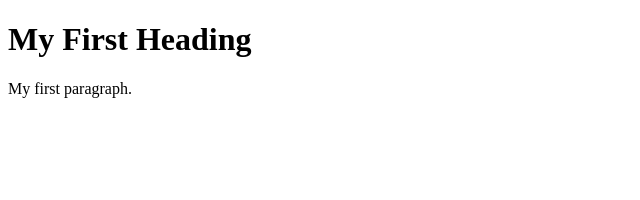
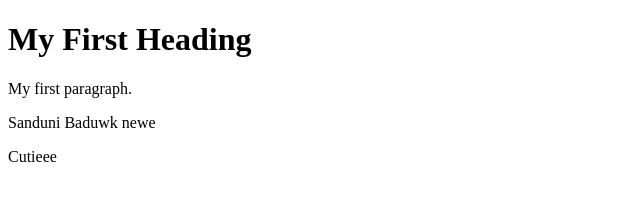
Before and after one commit to Tutes-kollo/WebProjectEka, a plain HTML site: page index.html in a window 1280 px wide. Shown: the whole page, without its empty margins (0-640 px from the left). Drawn offline with Linux system fonts and the light colour scheme.

Commit message:
Update index.html

```diff
--- a/index.html
+++ b/index.html
@@ -8,6 +8,8 @@
 
 <h1>My First Heading</h1>
 <p>My first paragraph.</p>
+  <p>Sanduni Baduwk newe</p>
+  <p>Cutieee</p>
 
 </body>
 </html>
```
